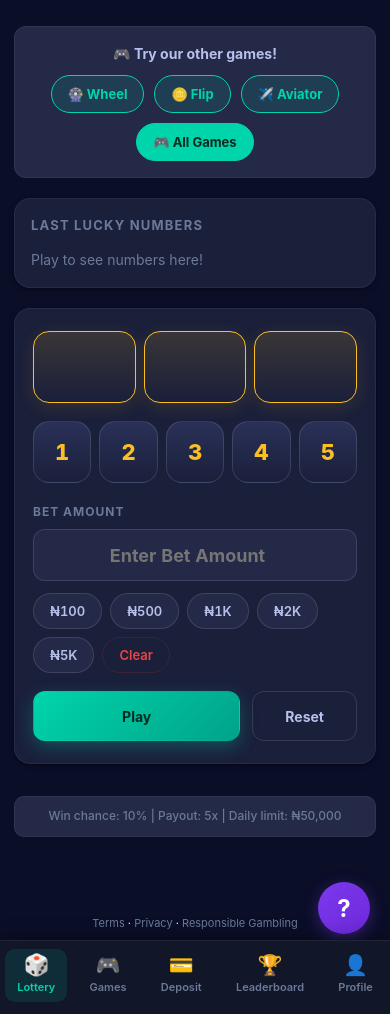
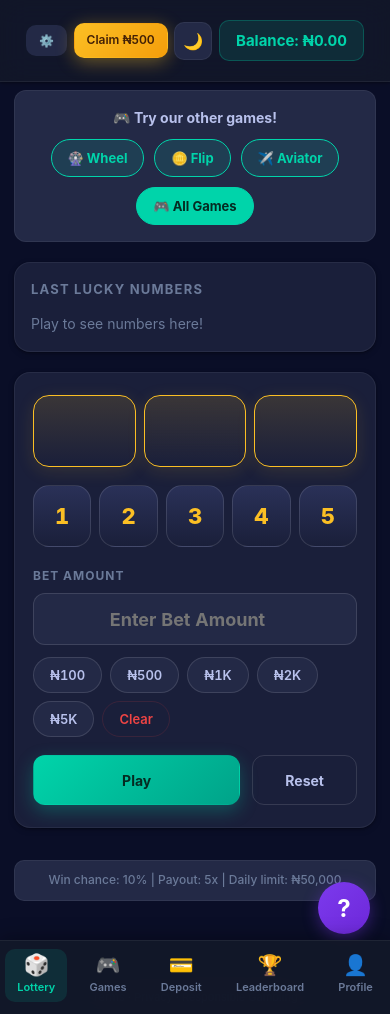
Before and after one commit to Flowboyz/lottery, a Flask app: page / in a window 390 px wide. Run offline with Flask 3, Linux system fonts and the light colour scheme; the visitor is signed in with stand-in values (Sample User, id 1); data that the repository does not hold is empty; some libraries are stand-ins or nearby versions.

Commit message:
Restore mobile top bar/header (balance, settings, claim button) in Telegram WebApp

```diff
--- a/templates/base.html
+++ b/templates/base.html
@@ -8,15 +8,12 @@
     {% block extra_css %}{% endblock %}
     <script src="https://telegram.org/js/telegram-web-app.js"></script>
     <style>
-        body.is-tg-webapp .top-bar,
         body.is-tg-webapp .support-fab {
             display: none !important;
         }
         body.is-tg-webapp .page-content,
         body.is-tg-webapp .content {
-            padding-top: 10px !important;
-            padding-bottom: 70px !important;
-            margin-top: 0 !important;
+            padding-bottom: 80px !important;
         }
     </style>
 </head>
```
